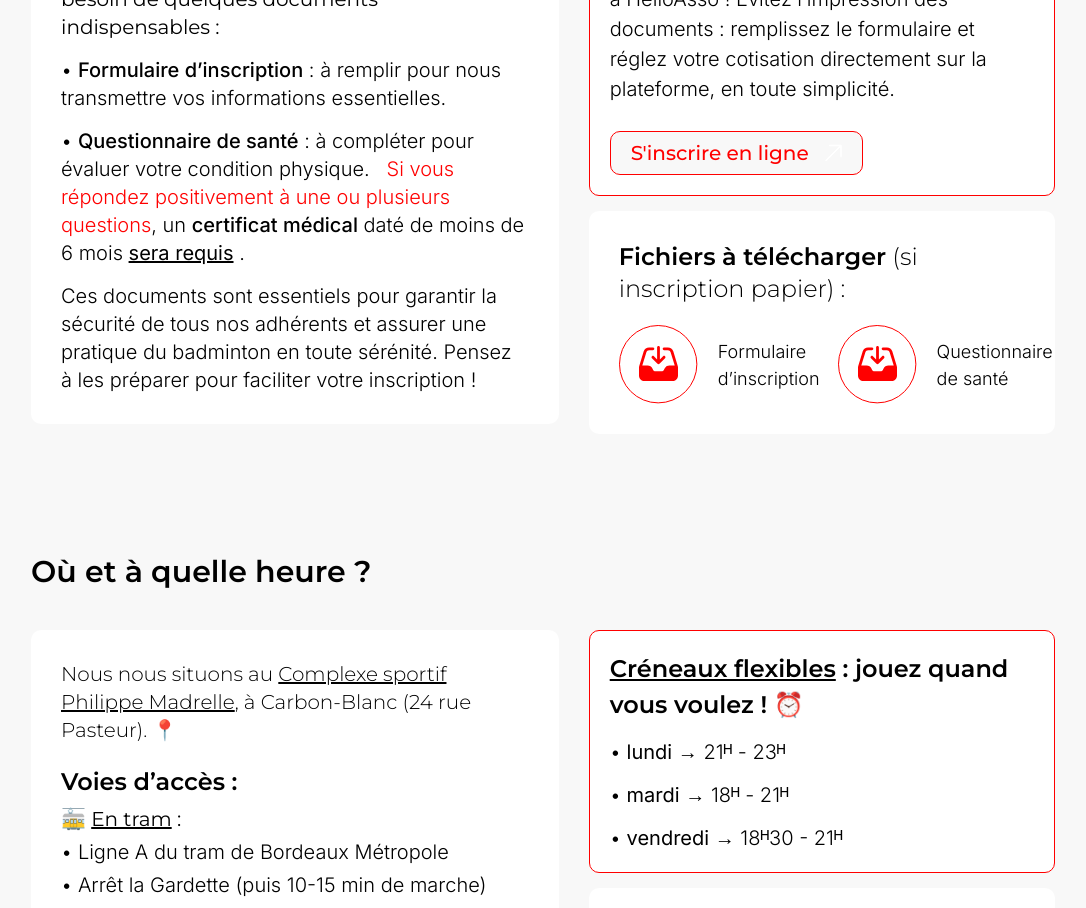
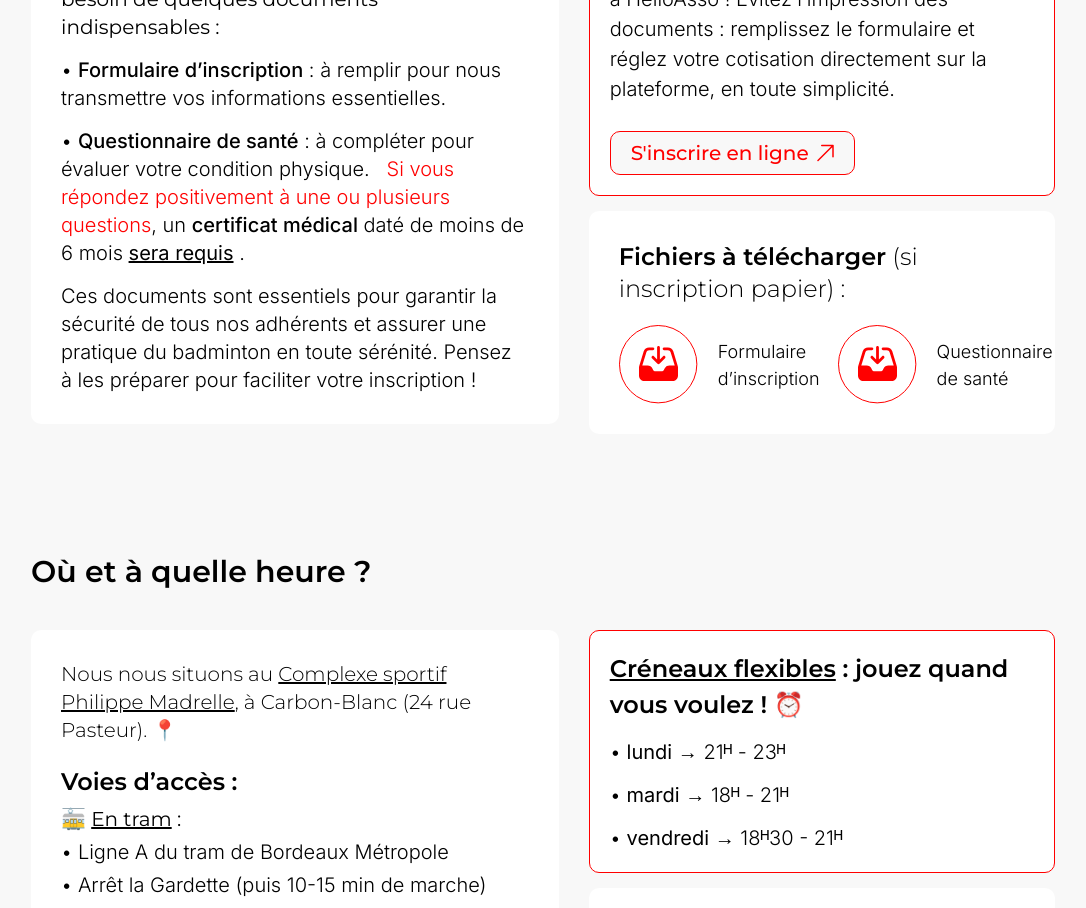
Before and after one commit to Matsuel/CACBO-Badminton, a Next.js app: page /adherer in a window 1280 px wide. Shown: the part 1640-2548 px from the top of the page, without its empty margins (97-1183 px from the left). Built offline with nearby package versions, Linux system fonts and the light colour scheme; a web font is replaced by a local one.

Commit message:
Icon as const

```diff
--- /dev/null
+++ b/src/assets/Envelope.tsx
@@ -0,0 +1,8 @@
+import React from "react";
+
+export const Envelope =
+    <svg width="20" height="16" viewBox="0 0 20 16" fill="none" xmlns="http://www.w3.org/2000/svg">
+        <path
+            d="M19 3.1V12.9C19 14.0598 18.0701 15 16.9231 15H3.07692C1.92987 15 1 14.0598 1 12.9V3.1M19 3.1C19 1.9402 18.0701 1 16.9231 1H3.07692C1.92987 1 1 1.9402 1 3.1M19 3.1V3.32653C19 4.05578 18.6258 4.73282 18.0116 5.11501L11.0885 9.4227C10.421 9.83806 9.57903 9.83806 8.91149 9.42271L1.98841 5.11501C1.37417 4.73282 1 4.05578 1 3.32653V3.1"
+            stroke="currentColor" strokeWidth="1.5" strokeLinecap="round" strokeLinejoin="round"/>
+    </svg>
--- /dev/null
+++ b/src/assets/Goto.tsx
@@ -0,0 +1,7 @@
+import React from 'react';
+
+
+export const Goto = <svg width="17" height="18" viewBox="0 0 17 18" fill="none" xmlns="http://www.w3.org/2000/svg">
+    <path d="M1 16.5L16 1.5M16 1.5L4.75 1.5M16 1.5V12.75" stroke="currentColor" stroke-width="1.5"
+          stroke-linecap="round" stroke-linejoin="round"/>
+</svg>
--- /dev/null
+++ b/src/assets/Send.tsx
@@ -0,0 +1,8 @@
+import React from "react";
+
+export const Send =
+    <svg width="14" height="14" viewBox="0 0 14 14" fill="none" xmlns="http://www.w3.org/2000/svg">
+        <path
+            d="M0.681117 0.520119C0.493136 0.468185 0.290351 0.518518 0.153031 0.651194C0.015711 0.78387 -0.034005 0.977499 0.0235626 1.15543L1.75062 6.49361H7.7973C8.09142 6.49361 8.32985 6.72037 8.32985 7.00009C8.32985 7.27981 8.09142 7.50656 7.7973 7.50656H1.75063L0.0236276 12.8446C-0.0339404 13.0225 0.0157765 13.2161 0.153098 13.3488C0.29042 13.4815 0.493207 13.5318 0.681188 13.4799C5.43758 12.1658 9.85465 10.0939 13.7783 7.41116C13.9175 7.316 14 7.16294 14 6.99992C14 6.8369 13.9175 6.68385 13.7783 6.58869C9.85461 3.90598 5.43753 1.83419 0.681117 0.520119Z"
+            fill="currentColor"/>
+    </svg>
--- a/src/components/button/index.tsx
+++ b/src/components/button/index.tsx
@@ -6,6 +6,7 @@ interface ButtonProps extends React.ButtonHTMLAttributes<HTMLButtonElement> {
     icon?: React.ReactNode
     href: string
     target?: '_blank' | '_self' | '_parent' | '_top'
+    rowReverse?: boolean
 }
 
 const Button = ({
@@ -13,7 +14,8 @@ const Button = ({
     children,
     icon,
     href,
-    target = '_self'
+    target = '_self',
+    rowReverse = false,
 }: ButtonProps) => {
 
     const buttonStyle = {
@@ -23,7 +25,7 @@ const Button = ({
 
     return (
         <Link href={href} target={target}>
-            <button className={`flex flex-row items-center justify-center gap-2 rounded-ten px-horizontal py-vertical font-Montserrat font-medium ${buttonStyle[variant]}`}>
+            <button className={`flex ${rowReverse ? "flex-row-reverse" : "flex-row"} items-center justify-center gap-2 rounded-ten px-horizontal py-vertical font-Montserrat font-medium ${buttonStyle[variant]}`}>
                 {icon}
                 {children}
             </button>
--- a/src/components/navbar/index.tsx
+++ b/src/components/navbar/index.tsx
@@ -5,6 +5,8 @@ import Facebook from '@/assets/facebook.svg'
 import Instagram from '@/assets/instagram.svg'
 import Link from 'next/link'
 import Button from '../button'
+import {Envelope} from "@/assets/Envelope";
+import {Send} from "@/assets/Send";
 
 const Navbar = () => {
 
@@ -48,9 +50,7 @@ const Navbar = () => {
                         <Button
                             href='/contact'
                             variant='primary'
-                            icon={<svg width="20" height="16" viewBox="0 0 20 16" fill="none" xmlns="http://www.w3.org/2000/svg">
-                                <path d="M19 3.1V12.9C19 14.0598 18.0701 15 16.9231 15H3.07692C1.92987 15 1 14.0598 1 12.9V3.1M19 3.1C19 1.9402 18.0701 1 16.9231 1H3.07692C1.92987 1 1 1.9402 1 3.1M19 3.1V3.32653C19 4.05578 18.6258 4.73282 18.0116 5.11501L11.0885 9.4227C10.421 9.83806 9.57903 9.83806 8.91149 9.42271L1.98841 5.11501C1.37417 4.73282 1 4.05578 1 3.32653V3.1" stroke="currentColor" strokeWidth="1.5" strokeLinecap="round" strokeLinejoin="round" />
-                            </svg>}
+                            icon={Envelope}
                         >
                             NOUS ECRIRE
                         </Button>
@@ -58,9 +58,7 @@ const Navbar = () => {
                         <Button
                             href='/join'
                             variant='inverted'
-                            icon={<svg width="14" height="14" viewBox="0 0 14 14" fill="none" xmlns="http://www.w3.org/2000/svg">
-                                <path d="M0.681117 0.520119C0.493136 0.468185 0.290351 0.518518 0.153031 0.651194C0.015711 0.78387 -0.034005 0.977499 0.0235626 1.15543L1.75062 6.49361H7.7973C8.09142 6.49361 8.32985 6.72037 8.32985 7.00009C8.32985 7.27981 8.09142 7.50656 7.7973 7.50656H1.75063L0.0236276 12.8446C-0.0339404 13.0225 0.0157765 13.2161 0.153098 13.3488C0.29042 13.4815 0.493207 13.5318 0.681188 13.4799C5.43758 12.1658 9.85465 10.0939 13.7783 7.41116C13.9175 7.316 14 7.16294 14 6.99992C14 6.8369 13.9175 6.68385 13.7783 6.58869C9.85461 3.90598 5.43753 1.83419 0.681117 0.520119Z" fill="currentColor" />
-                            </svg>}
+                            icon={Send}
                         >
                             NOUS REJOINDRE
                         </Button>
--- a/src/pages/adherer.tsx
+++ b/src/pages/adherer.tsx
@@ -3,7 +3,7 @@ import Navbar from "@/components/navbar";
 import HeroAdherer from "@/assets/heroadherer.png";
 import Rocket from "@/assets/rocket.svg";
 import Hero from "@/components/hero";
-import Goto from "@/assets/goto.svg";
+import {Goto} from "@/assets/Goto";
 import {SITE_CONFIG} from "@/constantes";
 import Subtitle from "@/components/subtitle";
 import Button from "@/components/button";
@@ -136,9 +136,11 @@ const Adherer = () => {
                                 simplicité.
                             </p>
 
-                            <Button href="/inscription">
+                            <Button href="/inscription"
+                            rowReverse
+                                    icon={Goto}
+                            >
                                 S&apos;inscrire en ligne
-                                <Image src={Goto} alt="goto" className="ml-2"/>
                             </Button>
                         </div>
 
--- a/src/pages/index.tsx
+++ b/src/pages/index.tsx
@@ -4,7 +4,6 @@ import Gymnase from "@/assets/Gymnase.png";
 import Logo from "@/assets/cacbo.svg";
 import GPS from "@/assets/gps.svg";
 import Button from "@/components/button";
-import GoTo from "@/assets/goto.svg";
 import Groupe from "@/assets/photo groupe.png";
 import Romain from "@/assets/Romain.png";
 import Stephane from "@/assets/Stephane.png";
@@ -13,6 +12,7 @@ import Footer from "@/components/footer";
 import Title from "@/components/title";
 import {SITE_CONFIG} from "@/constantes";
 import Subtitle from "@/components/subtitle";
+import {Goto} from "@/assets/Goto";
 
 
 export default function Home() {
@@ -39,7 +39,7 @@ export default function Home() {
                             <div className="flex flex-row items-start justify-center gap-3">
                                 <Image src={GPS} alt="gps" className="mt-1"/>
                                 <h3 className="font-Shantell font-medium text-white text-3xl">
-                                  Carbon-Blanc (33)
+                                    Carbon-Blanc (33)
                                 </h3>
                             </div>
                         </div>
@@ -93,9 +93,10 @@ export default function Home() {
                         </p>
 
                         <div className="w-[100%] h-auto flex flex-row items-center justify-end">
-                            <Button variant="inverted" href="/about">
+                            <Button variant="inverted" href="/about" icon={Goto}
+                                    rowReverse={true}
+                            >
                                 DECOUVRIR NOTRE HISTOIRE
-                                <Image src={GoTo} alt="goto" className="ml-2"/>
                             </Button>
                         </div>
 
@@ -145,9 +146,11 @@ export default function Home() {
                     </div>
 
                     <div className="w-[50%] h-[100%] flex flex-col items-center justify-center gap-5">
-                        <Button href="/contact" variant="inverted">
+                        <Button href="/contact" variant="inverted"
+                                rowReverse
+                                icon={Goto}
+                        >
                             JE M&apos;INSCRIS
-                            <Image src={GoTo} alt="goto" className="ml-2"/>
                         </Button>
                     </div>
 
```
Also changed, not shown: src/assets/goto.svg (deleted).
